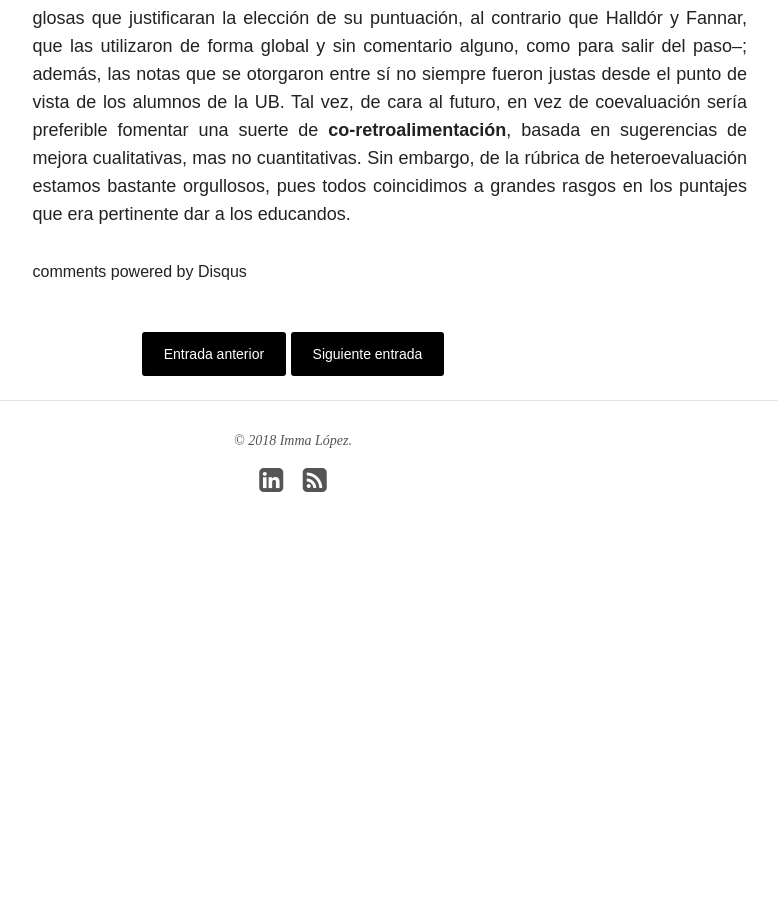
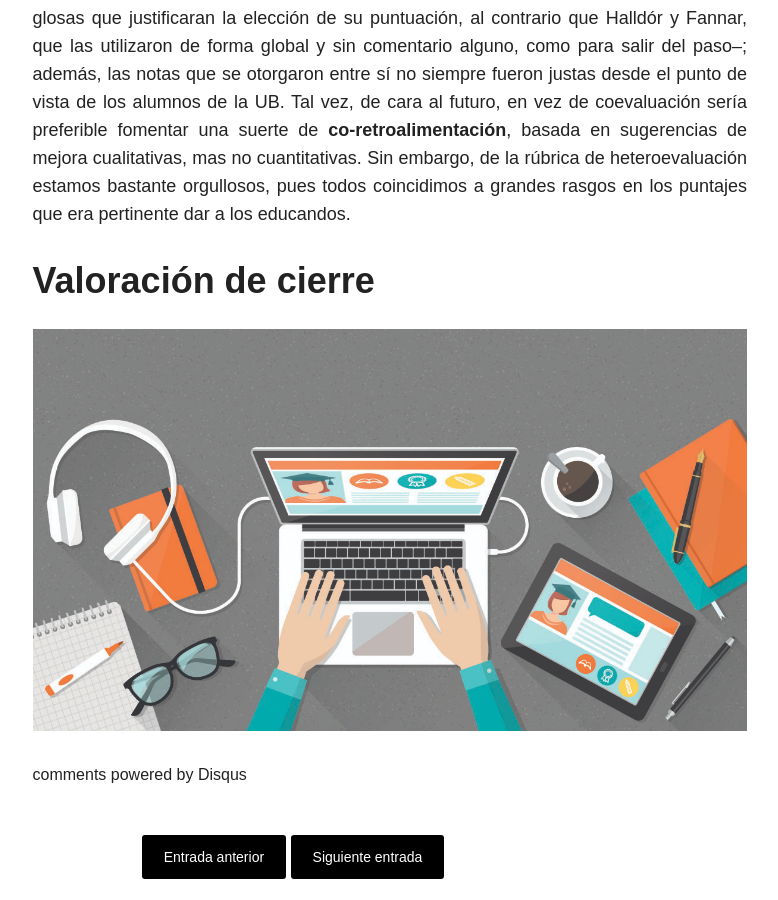
Before and after one commit to immalopez/immalopez.github.io, a Jekyll site: the page built from _posts/blog/2018-05-08-reflexion-final-tic.md, in a window 1280 px wide and 900 px high, scrolled down 3672 px. Shown: the whole window, without its empty margins (347-1125 px from the left). Built offline with Jekyll 4.4.1, drawn with Linux system fonts in a browser that asks for light colours; nearby versions of some CDN libraries; comment, search, counter and statistics services are not loaded; before the commit the page ends 4264 px from its top, so only the background shows below that.

Commit message:
Update 2018-05-08-reflexion-final-tic.md

```diff
--- a/_posts/blog/2018-05-08-reflexion-final-tic.md
+++ b/_posts/blog/2018-05-08-reflexion-final-tic.md
@@ -66,3 +66,7 @@ Por tanto, mediante la realización de esta tarea pretendíamos que los educando
 Respecto al **sistema de evaluación**, quisimos experimentar con <a href="https://immalopez.github.io/blog/evaluacion-antes-y-despues/" target="_blank">los nuevos conocimientos adquiridos en la asignatura del máster destinada a este efecto</a>, por lo que creamos y pusimos en práctica, con mayor y menor éxito, unas **rúbricas de auto, co y heteroevaluación**. Las dos primeras se centraban más bien en aspectos de **actitud** y de **participación**, mientras que la segunda, destinada a nosotros, era propiamente **lingüística**.<br />
 
 Digo que la implementación de dichas rúbricas tuvo un éxito desigual porque, si bien todos los islandeses pudieron usarlas, su modo de empleo varió considerablemente –por ejemplo, Auður las aplicó para cada _podcast_ por separado y decidió incluir pequeñas glosas que justificaran la elección de su puntuación, al contrario que Halldór y Fannar, que las utilizaron de forma global y sin comentario alguno, como para salir del paso–; además, las notas que se otorgaron entre sí no siempre fueron justas desde el punto de vista de los alumnos de la UB. Tal vez, de cara al futuro, en vez de coevaluación sería preferible fomentar una suerte de **co-retroalimentación**, basada en sugerencias de mejora cualitativas, mas no cuantitativas. Sin embargo, de la rúbrica de heteroevaluación estamos bastante orgullosos, pues todos coincidimos a grandes rasgos en los puntajes que era pertinente dar a los educandos.
+
+# Valoración de cierre
+
+![typing](/images/Online-class-prepared.jpg)
```
